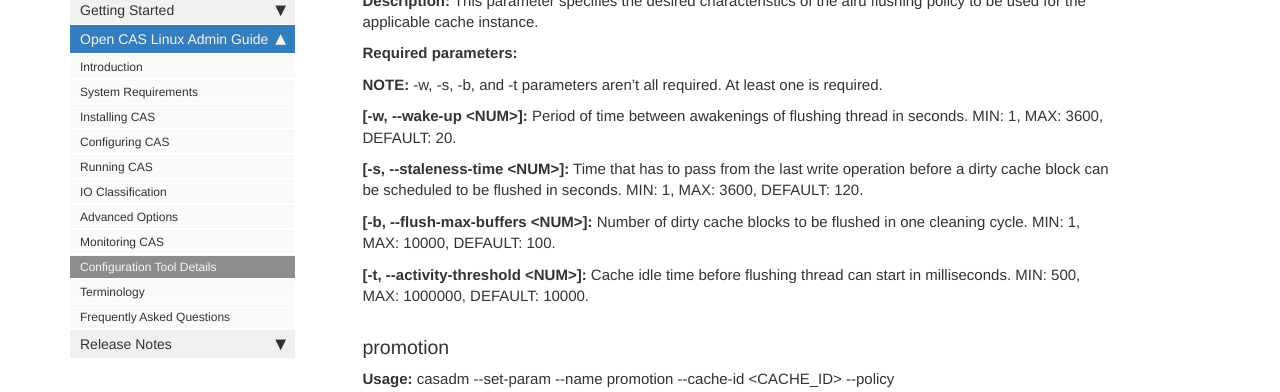
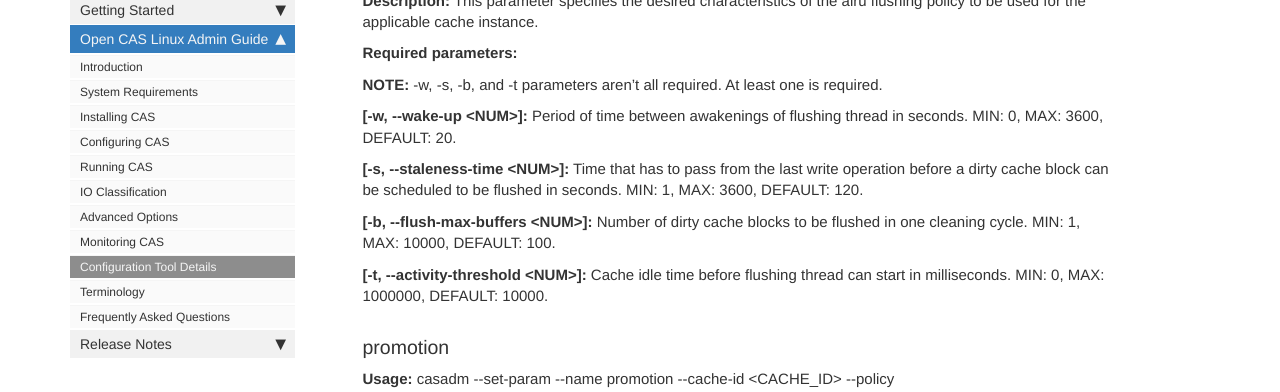
Before and after one commit to Open-CAS/open-cas.github.io, a Jekyll site: the page built from pages/open_cas_linux/guide_tool_details.md, in a window 1280 px wide and 900 px high, scrolled down 15308 px. Shown: the part 153-545 px from the top of the window. Built offline with Jekyll 4.4.1, drawn with Linux system fonts in a browser that asks for light colours; nearby versions of some CDN libraries; comment, search, counter and statistics services are not loaded.

Commit message:
Update ALRU allowed parameters ranges
Signed-off-by: Jan Musial <jan.musial@intel.com>

```diff
--- a/pages/open_cas_linux/guide_tool_details.md
+++ b/pages/open_cas_linux/guide_tool_details.md
@@ -814,7 +814,7 @@
 required.
 
 **[-w, -\-wake-up \<NUM\>]:** Period of time between awakenings of flushing thread
-in seconds. MIN: 1, MAX: 3600, DEFAULT: 20.
+in seconds. MIN: 0, MAX: 3600, DEFAULT: 20.
 
 **[-s, -\-staleness-time \<NUM\>]:** Time that has to pass from the last write
 operation before a dirty cache block can be scheduled to be flushed in seconds.
@@ -824,7 +824,7 @@
 in one cleaning cycle. MIN: 1, MAX: 10000, DEFAULT: 100.
 
 **[-t, -\-activity-threshold \<NUM\>]:** Cache idle time before flushing thread can
-start in milliseconds. MIN: 500, MAX: 1000000, DEFAULT: 10000.
+start in milliseconds. MIN: 0, MAX: 1000000, DEFAULT: 10000.
 
 ###  promotion
 
```
